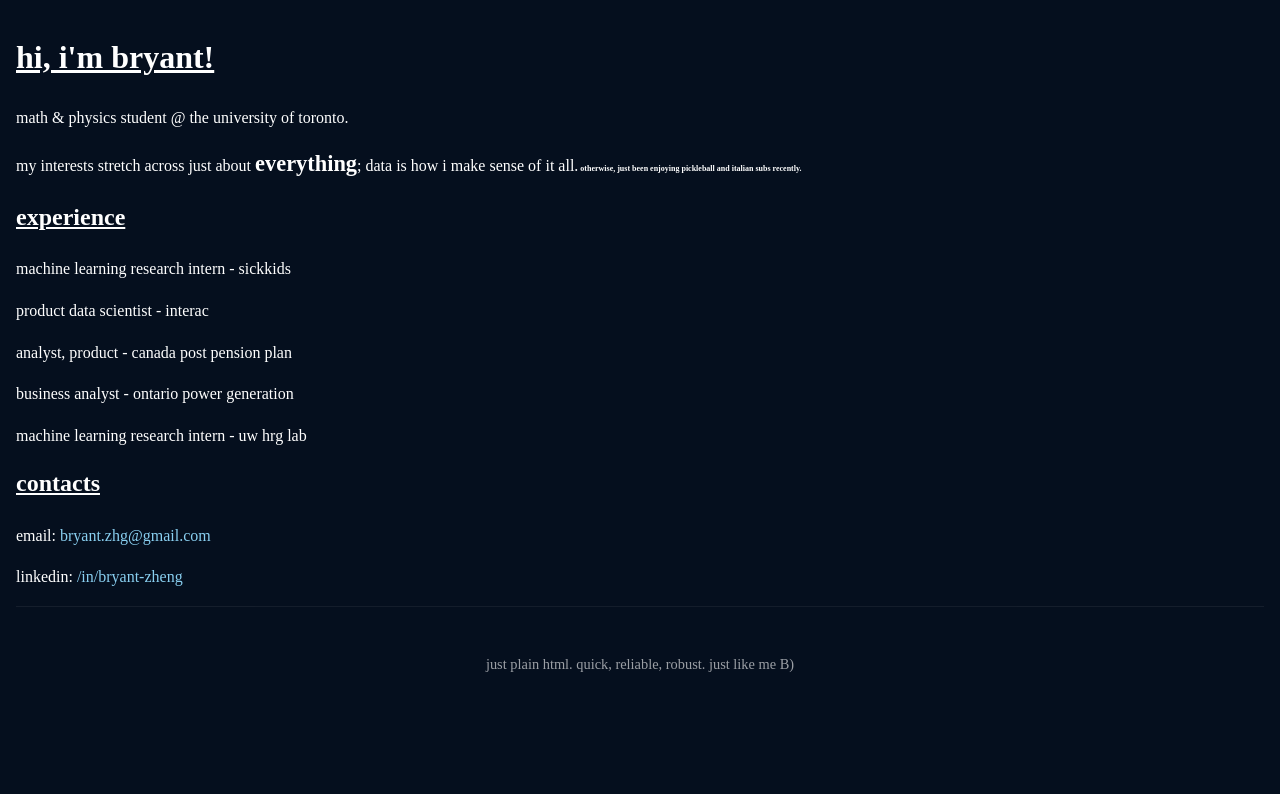
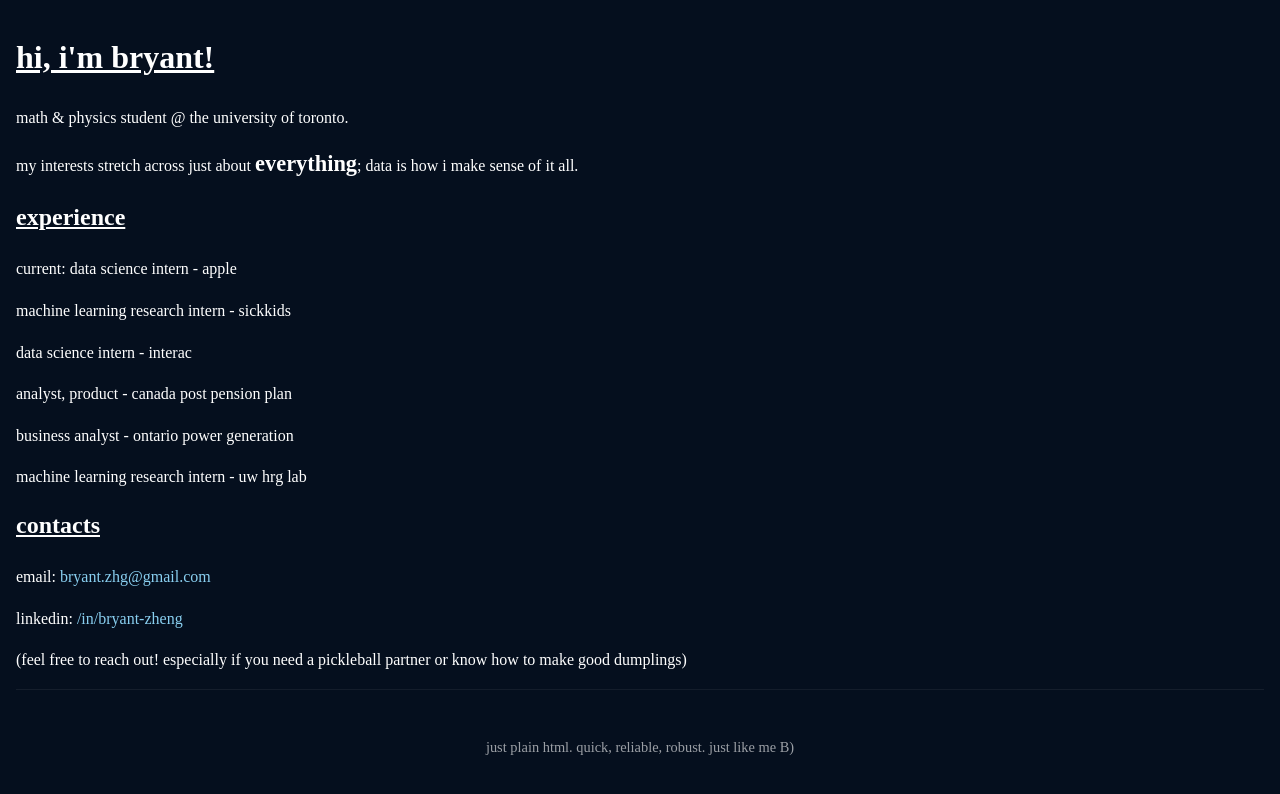
Before and after one commit to bryantzhengg/myport, a plain HTML site: page index.html in a window 1280 px wide. Drawn offline with Linux system fonts and the light colour scheme.

Commit message:
Update index.html

```diff
--- a/index.html
+++ b/index.html
@@ -49,13 +49,14 @@
   <header>
     <h1>hi, i'm bryant!</h1>
     <p>math & physics student @ the university of toronto.</p>
-    <p>my interests stretch across just about <span style="font-size:1.4em; font-weight:bold;">everything</span>; data is how i make sense of it all.<span style="font-size:.5em; font-weight:bold;"> otherwise, just been enjoying pickleball and italian subs recently.</span></p>
+    <p>my interests stretch across just about <span style="font-size:1.4em; font-weight:bold;">everything</span>; data is how i make sense of it all.</p>
   </header>
 
   <section>
     <h2>experience</h2>
+    <p>current: data science intern - apple</p>
     <p>machine learning research intern - sickkids</p>
-    <p>product data scientist - interac</p>
+    <p>data science intern - interac</p>
     <p>analyst, product - canada post pension plan</p>
     <p>business analyst - ontario power generation</p>
     <p>machine learning research intern - uw hrg lab</p>
@@ -65,6 +66,7 @@
     <h2>contacts</h2>
     <p>email: <a href="mailto:bryant.zhg@gmail.com">bryant.zhg@gmail.com</a></p>
     <p>linkedin: <a href="https://linkedin.com/in/bryant-zheng" target="_blank">/in/bryant-zheng</a></p>
+    <p>(feel free to reach out! especially if you need a pickleball partner or know how to make good dumplings)</p>
   </section>
 
   <footer>
```
